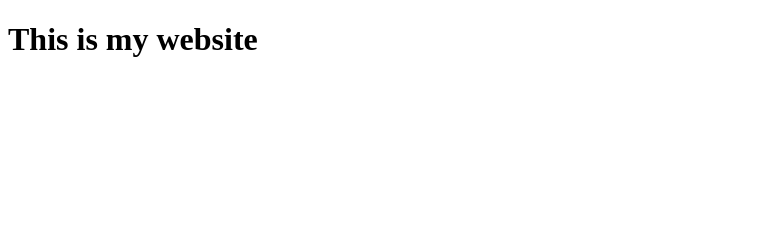
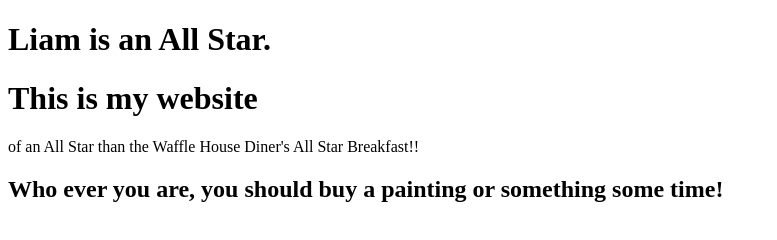
Before and after one commit to jniceley/ZadeOojie, a plain HTML site: page index.html in a window 1280 px wide. Shown: the whole page, without its empty margins (0-777 px from the left). Drawn offline with Linux system fonts and the light colour scheme.

Commit message:
new text

```diff
--- a/index.html
+++ b/index.html
@@ -1,8 +1,11 @@
 <!DOCTYPE html> <html>
 
+    <body>
+        <h1>Liam is an All Star. </h1>
 <h1> This is my website </h1>
-
-
+<p>of an All Star than the Waffle House Diner's All Star Breakfast!!</p>
+<h2>Who ever you are, you should buy a painting or something some time!  </h2>
+</body>
 
 
 
```
